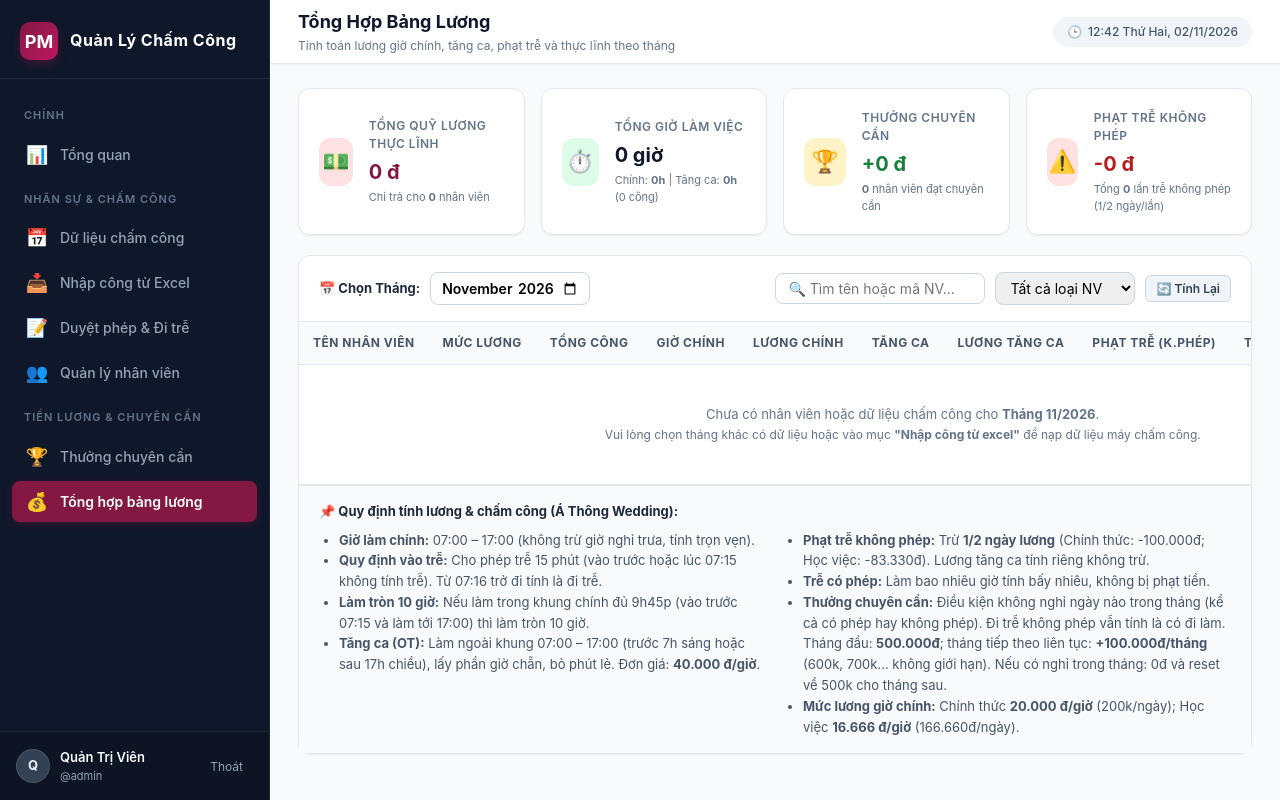
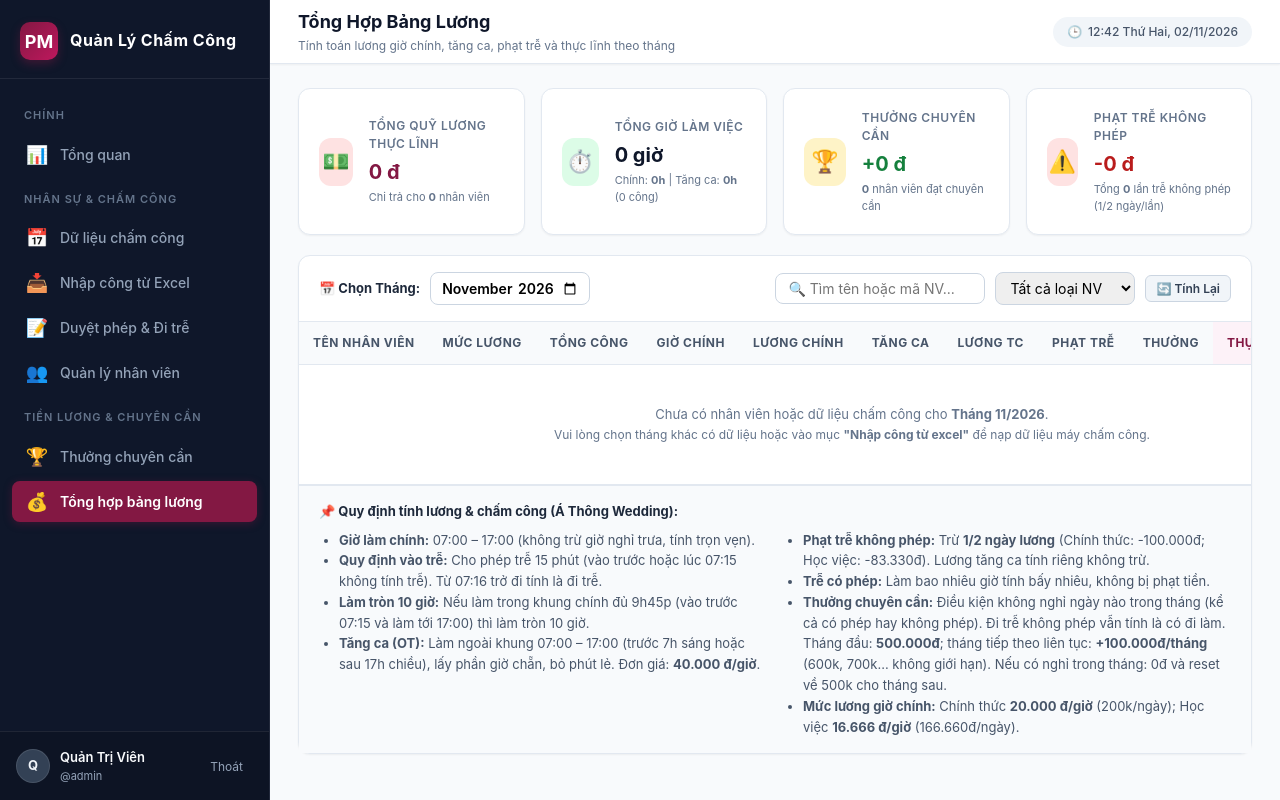
Before and after one commit to Trung-Dao/Anh-Thong-Wedding, a React (Vite) app: page / in a window 1280 px wide. Both pictures are taken after a click on the button "💰 Tổng hợp bảng lương". Built offline with nearby package versions, Linux system fonts and the light colour scheme.

Commit message:
fix table layout

```diff
--- a/src/views/SalaryView.tsx
+++ b/src/views/SalaryView.tsx
@@ -314,13 +314,13 @@ export const SalaryView: React.FC = () => {
                 <th style={{ textAlign: 'right' }}>Giờ Chính</th>
                 <th style={{ textAlign: 'right' }}>Lương Chính</th>
                 <th style={{ textAlign: 'right' }}>Tăng Ca</th>
-                <th style={{ textAlign: 'right' }}>Lương Tăng Ca</th>
-                <th style={{ textAlign: 'right' }}>Phạt Trễ (K.Phép)</th>
+                <th style={{ textAlign: 'right' }}>Lương TC</th>
+                <th style={{ textAlign: 'right' }}>Phạt Trễ</th>
                 <th style={{ textAlign: 'right' }}>Thưởng</th>
-                <th style={{ textAlign: 'right', backgroundColor: '#fdf2f8', color: 'var(--primary)', fontWeight: '700' }}>
+                <th style={{ textAlign: 'right', backgroundColor: '#fdf2f8', color: 'var(--primary)' }}>
                   Thực Lĩnh
                 </th>
-                <th className="no-print" style={{ width: '100px', textAlign: 'center' }}>
+                <th className="no-print" style={{ width: '120px', textAlign: 'center' }}>
                   Thao Tác
                 </th>
               </tr>
```
